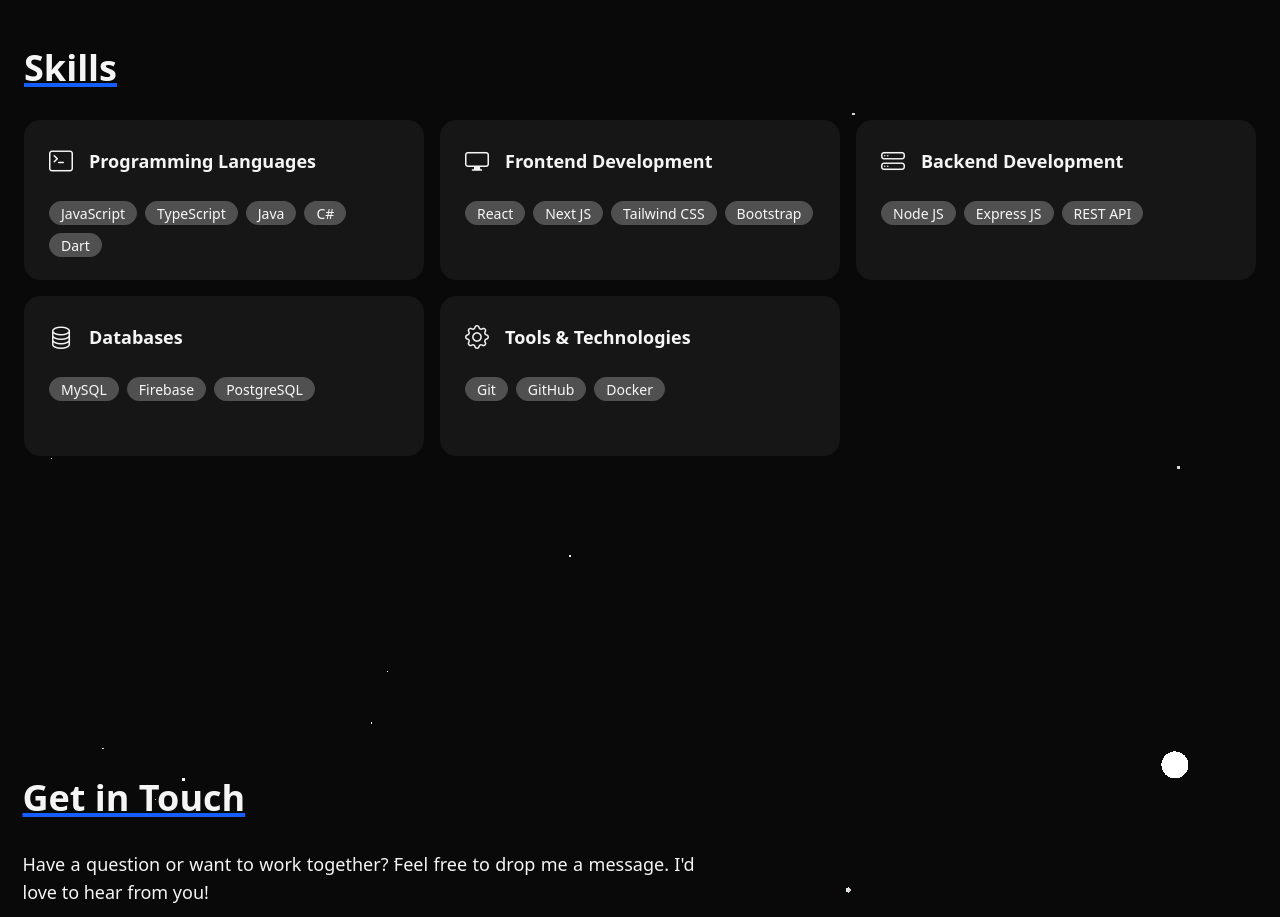
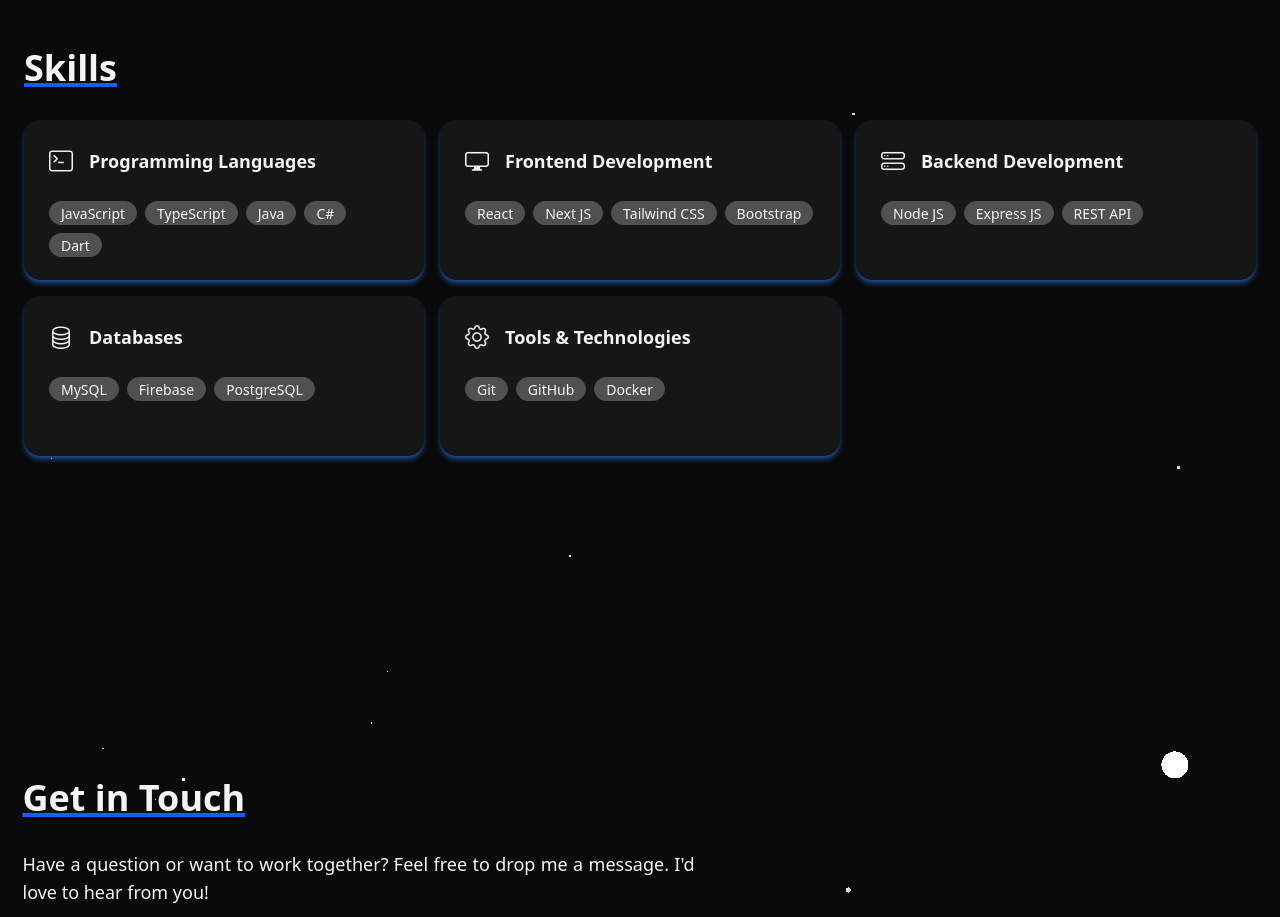
Before and after one commit to jacobferreras/my-portfolio, a Next.js app: page / in a window 1280 px wide. Shown: the part 2580-3497 px from the top of the page. Built offline with nearby package versions, Linux system fonts and the light colour scheme; no server answers; the database is empty.

Commit message:
Enhance styling of ProjectCard and SkillsCard components for improved visual consistency

```diff
--- a/components/common/ProjectCard.tsx
+++ b/components/common/ProjectCard.tsx
@@ -29,7 +29,7 @@
         <motion.div
           whileHover={{ scale: 1.05 }}
           whileTap={{ scale: 0.95 }}
-          className="card bg-base-200 w-auto xl:w-100 shadow-sm mb-4"
+          className="card bg-base-200 w-auto xl:w-100 mb-4 shadow-md shadow-blue-500/50 hover:shadow-x transition-shadow duration-300 ease-in-out"
           key={projects.id ?? index}
         >
           <figure>
@@ -39,7 +39,7 @@
             <h2 className="card-title">{projects.title}</h2>
             <p>{projects.description}</p>
             <div className="card-actions justify-start">
-              <div className="badge badge-neutral ">{projects.technology1}</div>
+              <div className="badge badge-neutral">{projects.technology1}</div>
               <div className="badge badge-neutral">{projects.technology2}</div>
               <div className="badge badge-neutral">{projects.technology3}</div>
               <div className="badge badge-neutral">{projects.technology4}</div>
--- a/components/common/SkillsCard.tsx
+++ b/components/common/SkillsCard.tsx
@@ -16,7 +16,7 @@
     <motion.div
       whileHover={{ scale: 1.05 }}
       whileTap={{ scale: 0.95 }}
-      className="card card-border bg-base-200 w-auto xl:w-100 lg:h-40"
+      className="card card-border bg-base-200 w-auto xl:w-100 lg:h-40 shadow-md shadow-blue-500/50 hover:shadow-lg transition-shadow duration-300 ease-in-out"
     >
       <div className="card-body">
         <div className="flex flex-row gap-4 items-center mb-4">
@@ -24,7 +24,9 @@
           <h2 className="card-title">{props.title}</h2>
         </div>
         <div className="card-actions justify-start">
-          <div className="badge badge-neutral ">{props.badge1}</div>
+          <div className="badge badge-neutral ring-blue-300 ">
+            {props.badge1}
+          </div>
           <div className="badge badge-neutral ">{props.badge2}</div>
           <div className="badge badge-neutral ">{props.badge3}</div>
           {props.badge4 && (
```
